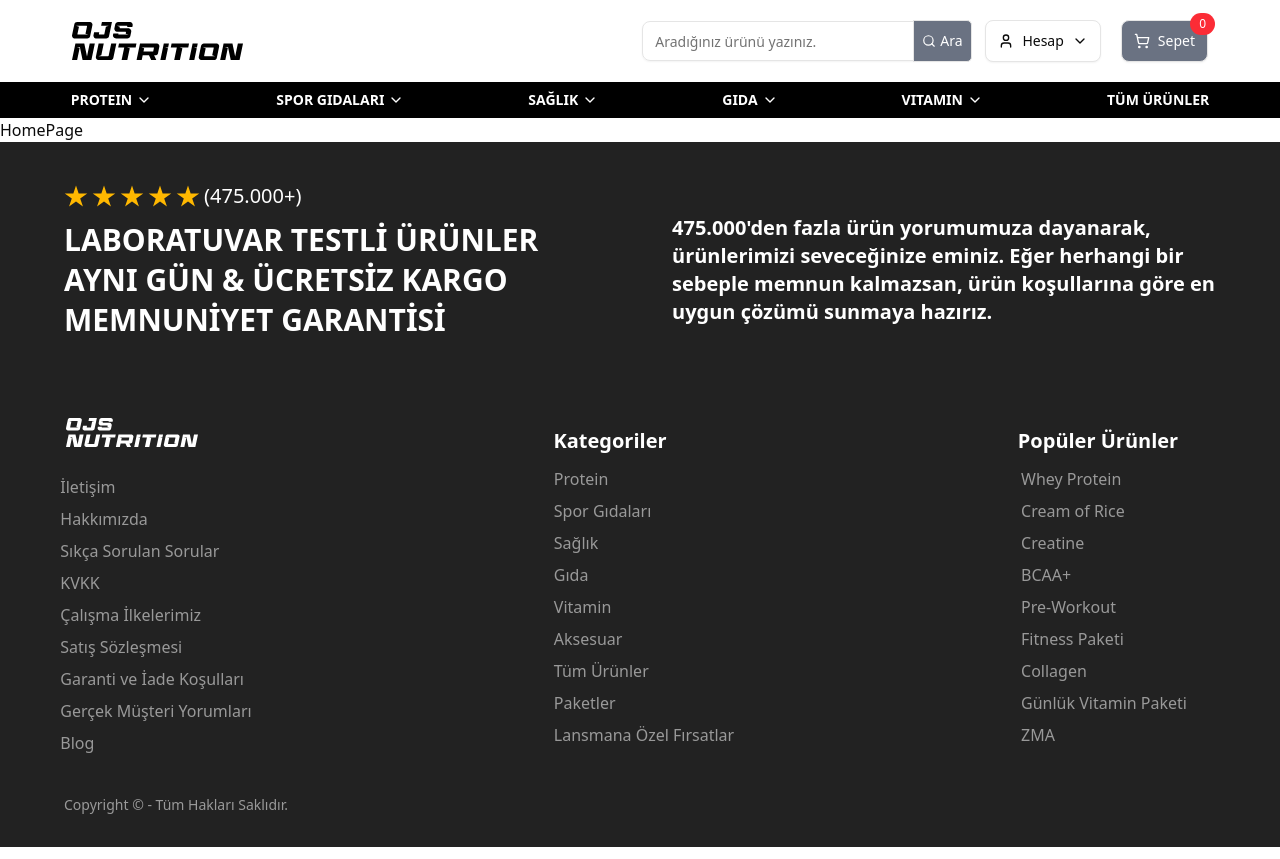
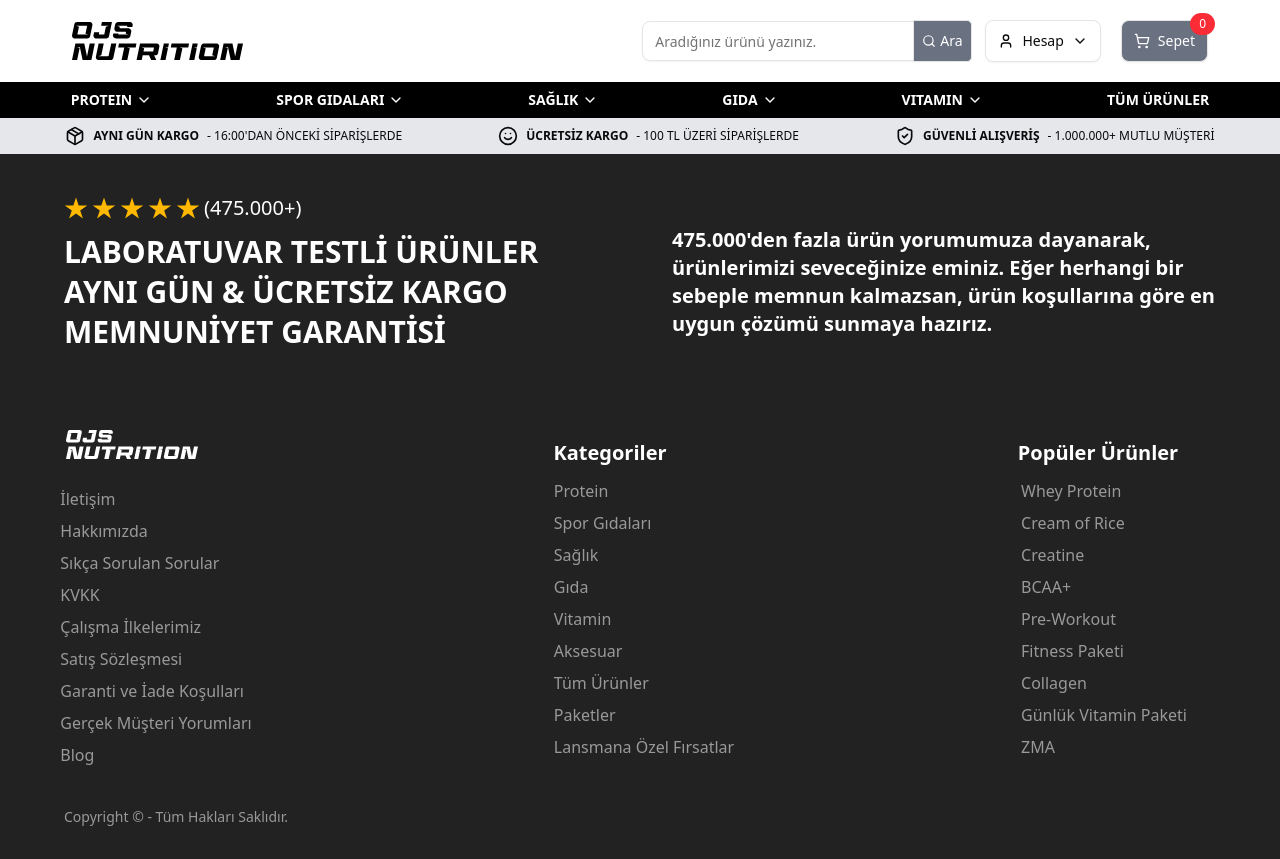
Before and after one commit to aniltanriverdiler/ojs-nutrition-app, a Next.js app in the folder frontend/: page / in a window 1280 px wide. Built offline with nearby package versions, Linux system fonts and the light colour scheme.

Commit message:
chore(hero-section): add and update comments for navigation menu in HeroSection component

```diff
--- a/frontend/src/app/(routes)/(home)/page.tsx
+++ b/frontend/src/app/(routes)/(home)/page.tsx
@@ -1,8 +1,11 @@
 import React from 'react'
+import HeroSection from '@/features/home/_components/HeroSection'
 
 const HomePage = () => {
   return (
-    <div>HomePage</div>
+    <>
+    <HeroSection />
+    </>
   )
 }
 
--- a/frontend/src/features/home/_components/HeroSection.tsx
+++ b/frontend/src/features/home/_components/HeroSection.tsx
@@ -0,0 +1,38 @@
+import { Package, ShieldCheck, Smile } from "lucide-react";
+import React from "react";
+
+const HeroSection = () => {
+  return (
+    /* Navigation Menu Description */
+    <div className="hidden md:flex md:px-5 flex-row xl:gap-24 py-2 items-center justify-center bg-gray-200 shadow-md">
+      {/* Cargo Section */}
+      <p className="flex flex-row items-center xl:gap-2 text-xs md:text-center">
+        <span className="flex flex-row items-center gap-2 font-bold">
+          <Package className="w-5 h-5" />
+          AYNI GÜN KARGO
+        </span>
+        <span>- 16:00'DAN ÖNCEKİ SİPARİŞLERDE</span>
+      </p>
+
+      {/* Cargo - 2 Section */}
+      <p className="flex flex-row items-center xl:gap-2 text-xs md:text-center">
+        <span className="flex flex-row items-center gap-2 font-bold">
+          <Smile className="w-5 h-5" />
+          ÜCRETSİZ KARGO
+        </span>
+        <span>- 100 TL ÜZERİ SİPARİŞLERDE</span>
+      </p>
+
+      {/* Safe Shopping Section */}
+      <p className="flex flex-row items-center md:gap-2 text-xs md:text-center">
+        <span className="flex flex-row items-center gap-2 font-bold">
+          <ShieldCheck className="w-5 h-5" />
+          GÜVENLİ ALIŞVERİŞ
+        </span>
+        <span>- 1.000.000+ MUTLU MÜŞTERİ</span>
+      </p>
+    </div>
+  );
+};
+
+export default HeroSection;
```
